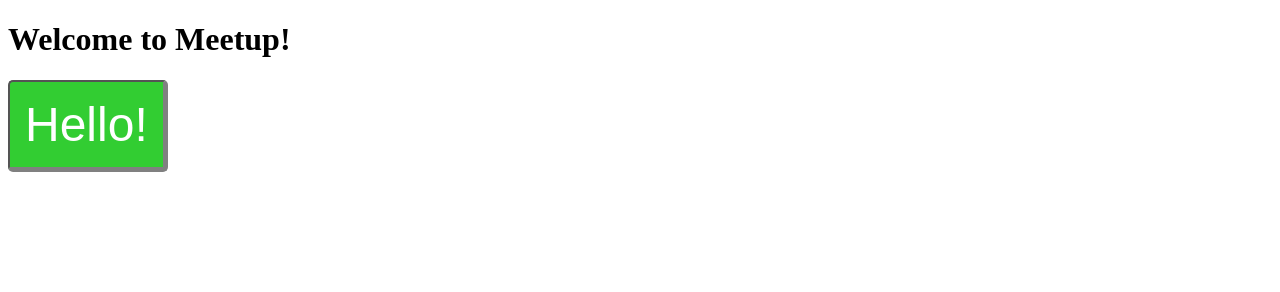
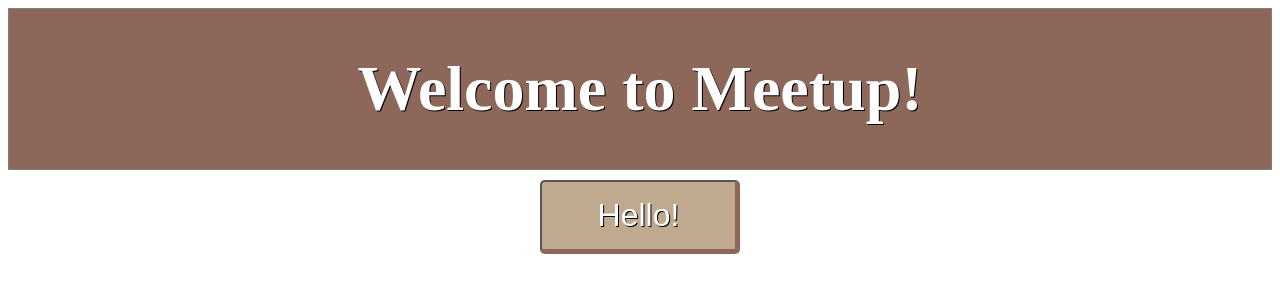
Before and after one commit to dario-c/tryBowerAndGrunt, a website: page index.html in a window 1280 px wide. Drawn offline with nearby package versions, Linux system fonts and the light colour scheme.

Commit message:
Added 2 js files and Uglyfied it

```diff
--- a/css/main.css
+++ b/css/main.css
@@ -1,8 +1,24 @@
 #button{padding:15px;
         border-radius: 5px;
-        font-size:3em;
-        background-color:limegreen;
+        font-size:2em;
+        background-color:#BFAA8F;
         color:white;
-        border-right: 5px solid grey;
-        border-bottom: 5px solid grey;
-        }
+        border-right: 5px solid #8C675A;
+        border-bottom: 5px solid #8C675A;
+        width:200px;
+        display: block;
+        margin: 0 auto;
+        margin-top:10px;
+        text-shadow: black 1px 1px;
+      }
+
+#header{border:1px solid grey;
+        text-align: center;
+        color:white;
+        background-color: #8C675A;
+        font-size: 2em;
+        text-shadow: black 1px 1px;
+
+
+#main{text-align: center;
+      }
--- a/index.html
+++ b/index.html
@@ -17,7 +17,7 @@
 </header>
 
 
-<main>
+<main id="main">
 <button id="button">Hello!</button>
 </main>
 
--- a/js/main.js
+++ b/js/main.js
@@ -1 +1,6 @@
-script.js
+(function(){
+  var foo = "World";
+  console.log(foo);
+
+
+})();
--- /dev/null
+++ b/js/main2.js
@@ -0,0 +1 @@
+console.log("Hello ");
--- a/package.json
+++ b/package.json
@@ -8,6 +8,7 @@
   "author": "",
   "license": "BSD-2-Clause",
   "devDependencies": {
-    "grunt": "~0.4.5"
+    "grunt": "~0.4.5",
+    "grunt-contrib-uglify": "~0.5.1"
   }
 }
```
Also changed, not shown: gruntfile.js (added, +22 -0 lines), build/main.min.js (added).
